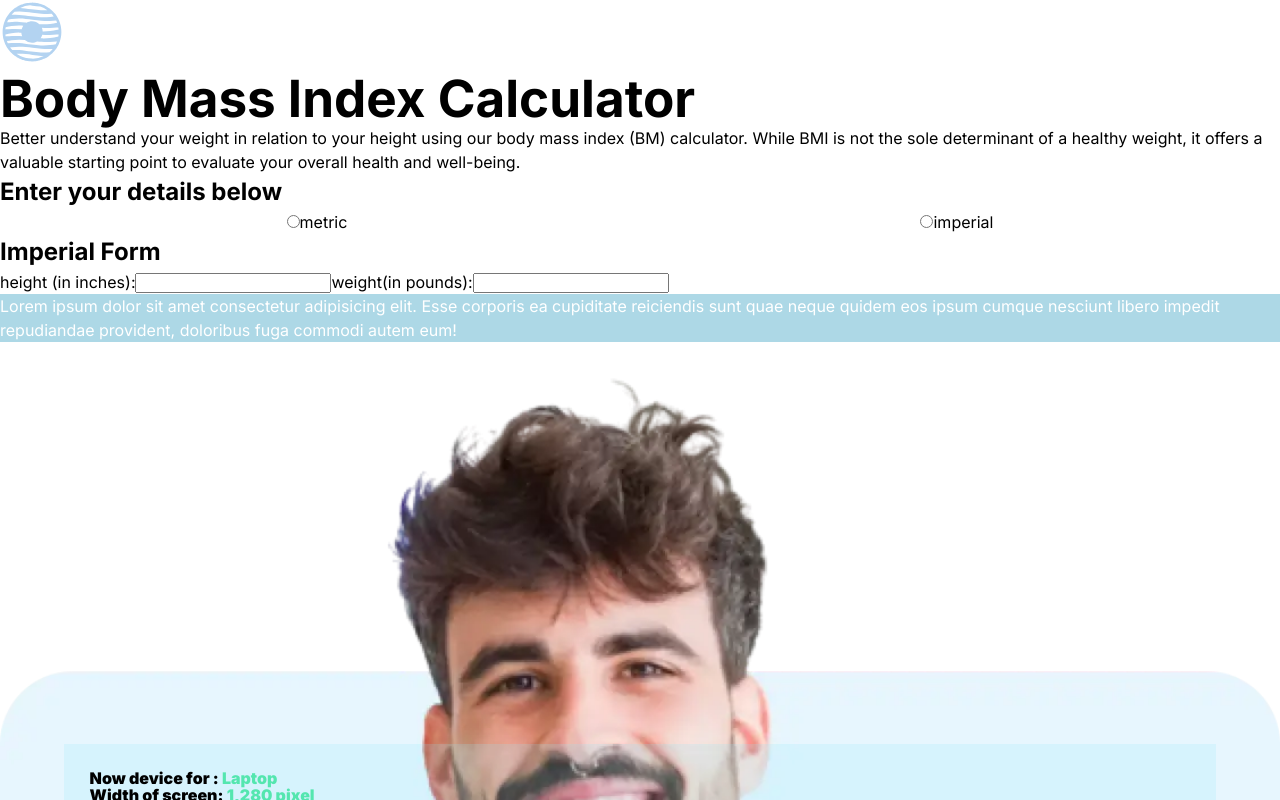
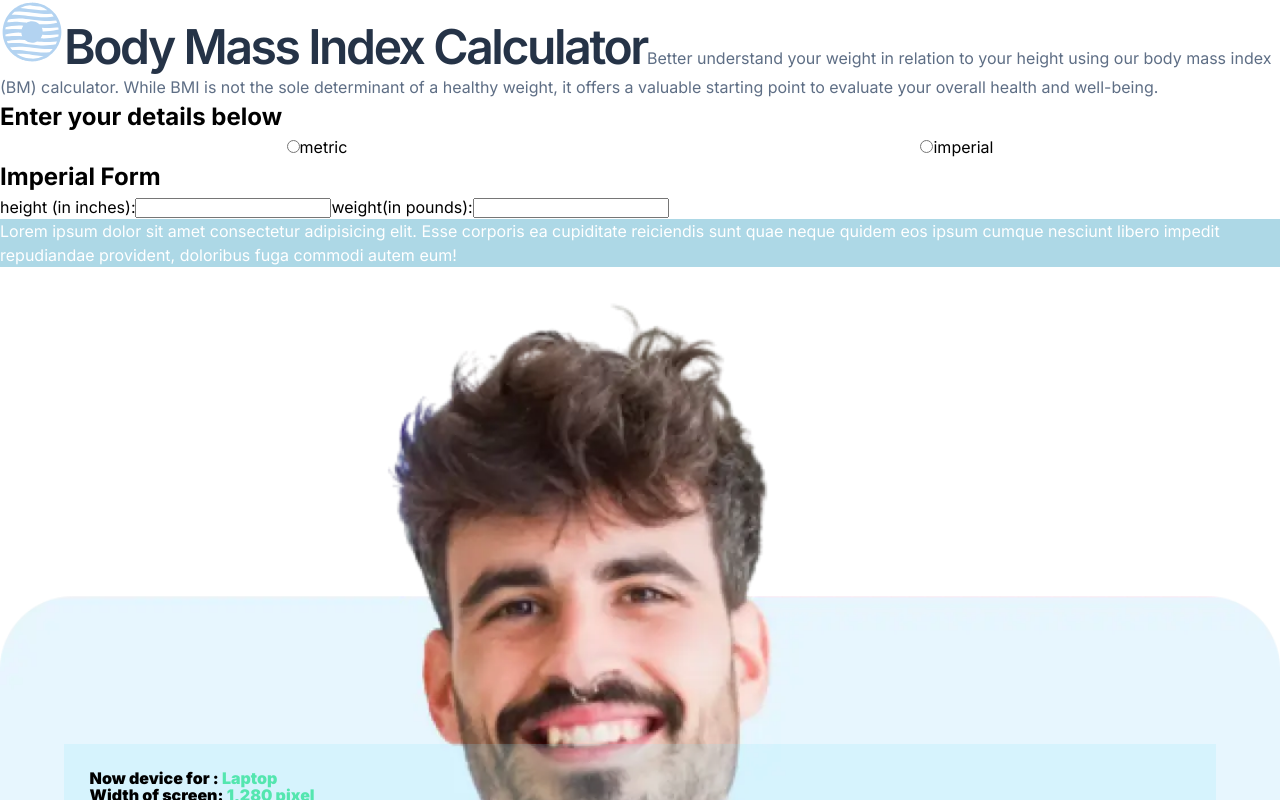
Before and after one commit to PiriyaLapa/body-mass-calculator-page2, a React (Vite) app: page / in a window 1280 px wide. Shown: the top 800 px of the page. Built offline with nearby package versions, Linux system fonts and the light colour scheme; the HTML template or start-up script is replaced by a standard one.

Commit message:
update and try to deploy

```diff
--- a/src/components/cards/HeaderCard.tsx
+++ b/src/components/cards/HeaderCard.tsx
@@ -15,7 +15,7 @@ export default class HeaderCard extends Component<HeaderCardProps> {
     return (
       <StyledHeaderCard>
         <MainLogo />
-        <h1>{title}</h1>
+        <span>{title}</span>
         <span>{content}</span>
       </StyledHeaderCard>
     );
--- a/src/styles/styles.ts
+++ b/src/styles/styles.ts
@@ -1,14 +1,31 @@
 import styled from "styled-components";
 export const StyledHeaderCard = styled.div`
+  font-family: "Inter";
+  font-styled: normal;
+  :nth-child(2) {
+    font-weight: 600;
+    font-size: 48px;
+    line-height: 57px;
+    letter-spacing: -0.05em;
+    color: #253347;
+  }
+
+  :nth-child(3) {
+    font-weight: 400;
+    font-size: 16px;
+    line-height: 24px;
+    text-align: center;
+    color: #5e6e85;
+  }
+
   @media screen and (max-width: 767px) {
-      display:flex;
-      flex-direction:column;
-      align-items:flex-start;
-      padding:0;
-      gap:24px;
-      :nth-child(1){
+    display: flex;
+    flex-direction: column;
+    align-items: flex-start;
+    padding: 0;
+    gap: 24px;
+    :nth-child(1) {
       margin: 0 auto;
-        border:1px solid green;
     }
   }
 
@@ -25,7 +42,6 @@ export const StyledHeaderCard = styled.div`
   }
   @media screen and (min-width: 1920px) {
   }
-
 `;
 export const StyledHeaderSection = styled.header`
   @media screen and (max-width: 767px) {
```
Lines whose indentation alone changed are shown as unchanged.
